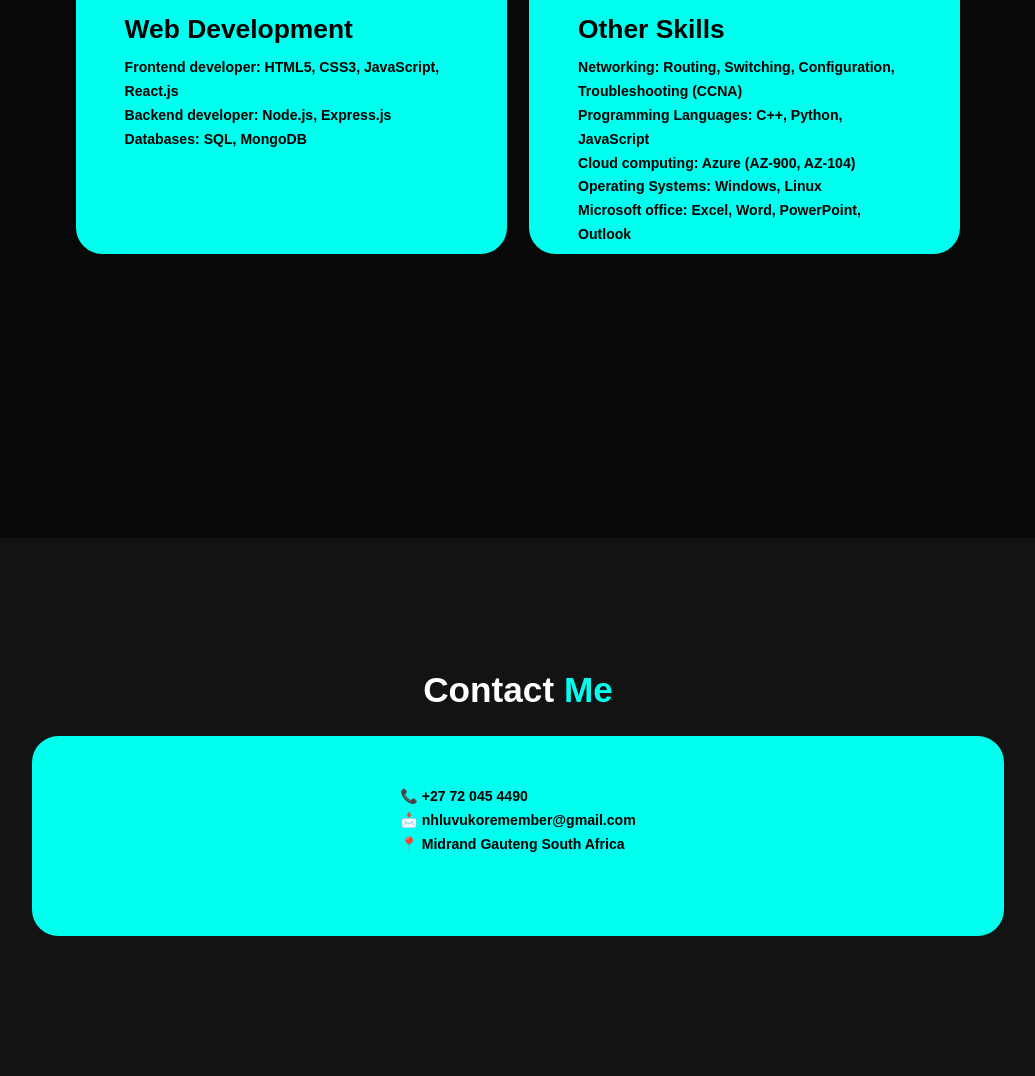
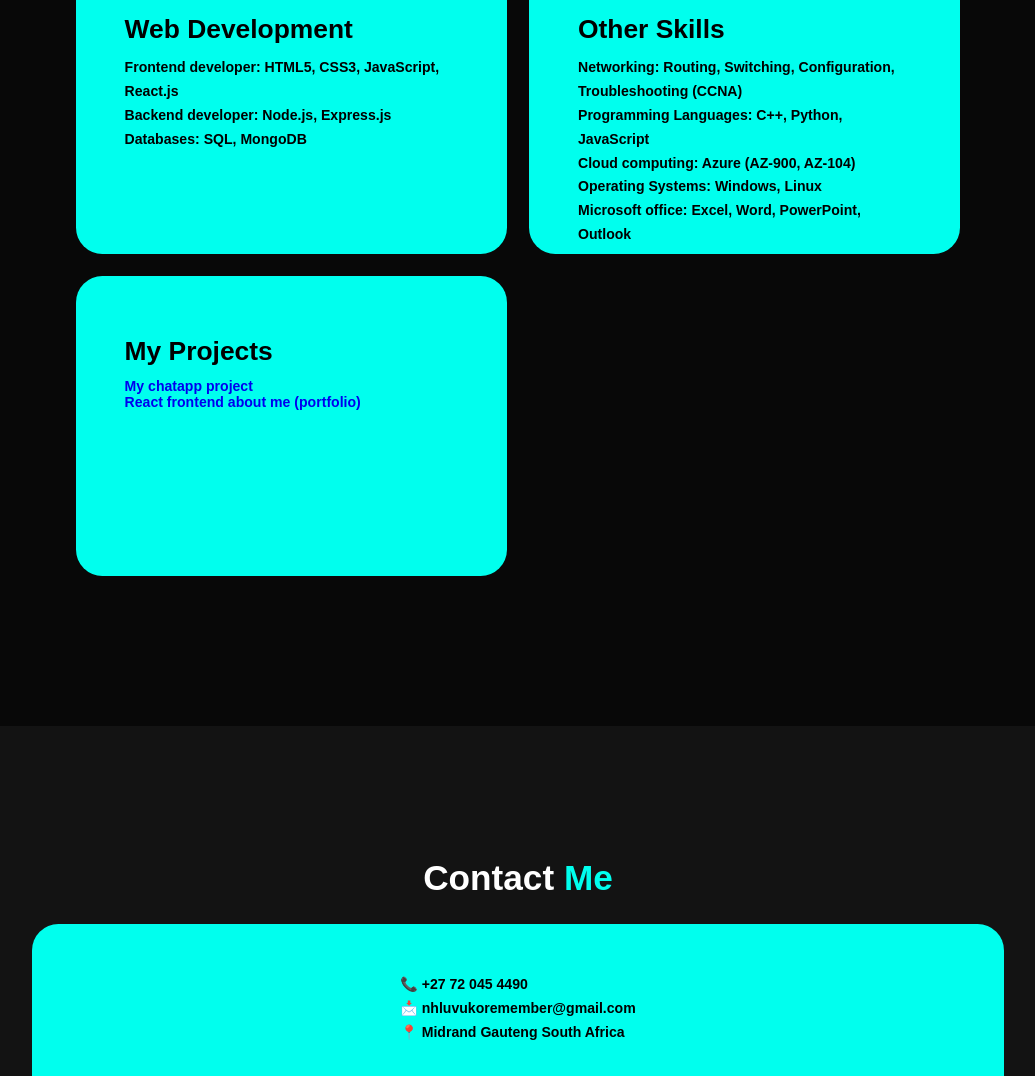
Before and after one commit to Nhluvuko007/nhluvuko-portfolio, a plain HTML site: page index.html in a window 1280 px wide. Shown: the part 2191-3267 px from the top of the page, without its empty margins (122-1157 px from the left). Drawn offline with Linux system fonts and the light colour scheme.

Commit message:
Added Links to my projects

```diff
--- a/index.html
+++ b/index.html
@@ -132,6 +132,14 @@
                 </div>
             </div>
 
+             <div class="service-box">
+                <div class="service-info">
+                    <h4>My Projects</h4>
+                    <a href="https://github.com/Nhluvuko007/chatapp" target="_blank">My chatapp project</a>
+                    <a href="https://github.com/Nhluvuko007/my-web" target="_blank">React frontend about me (portfolio)</a>
+                </div>
+            </div>
+
         </div>
     </section>
 
--- a/style.css
+++ b/style.css
@@ -435,6 +435,12 @@ span {
     padding: 5rem 5rem;
 }
 
+.service-info a {
+    max-height: 200px;
+    font-size: 1.6rem;
+    font-weight: 600;
+}
+
 .service-info h4 {
     font-size: 3rem;
     font-weight: 800;
```
